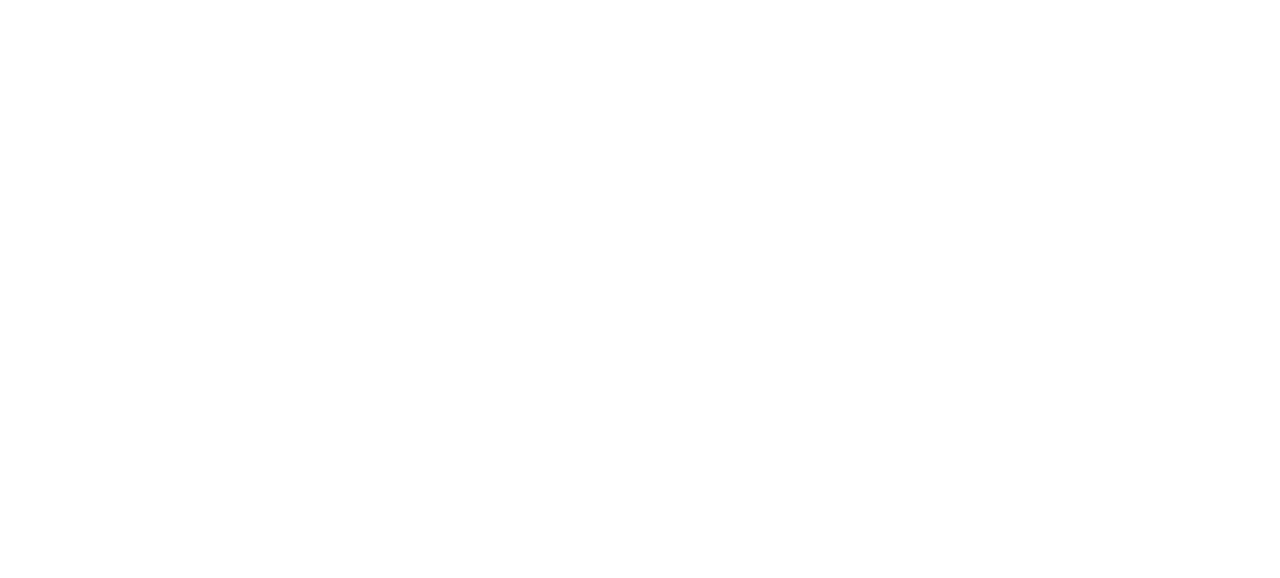
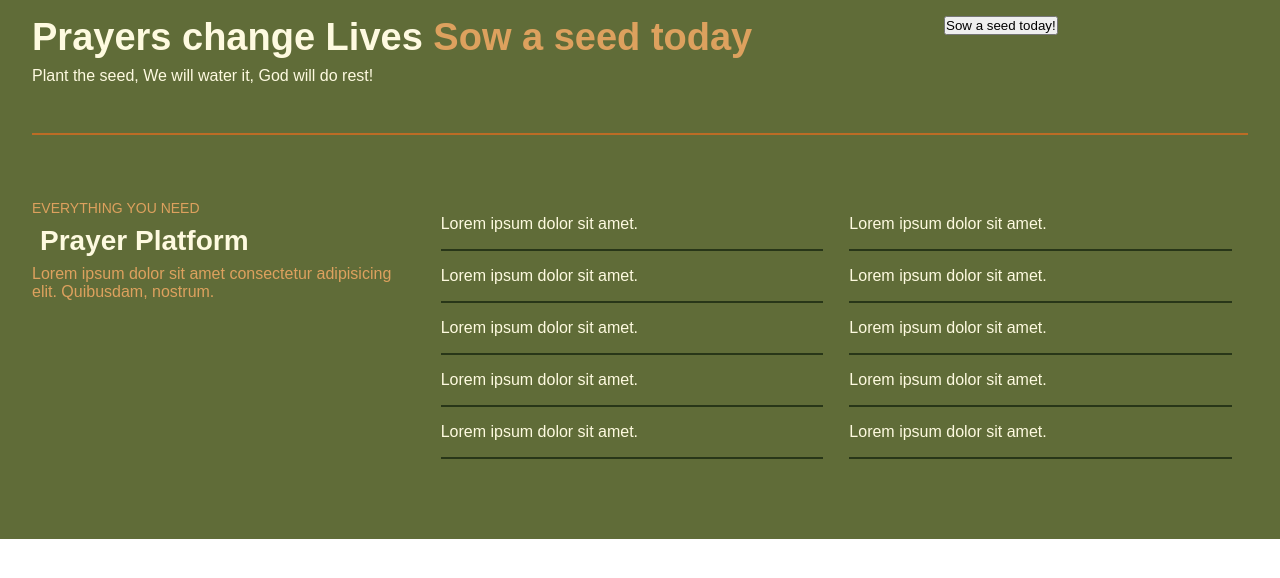
Before and after one commit to OhziiiLov3/plant-a-seed-demo, a React (Create React App) app: page /prayers in a window 1280 px wide. Before the commit this address had no page. Shown: the top 578 px of the page. Built offline with nearby package versions, Linux system fonts and the light colour scheme.

Commit message:
chore: add prayers page and stlyes

```diff
--- a/src/App.js
+++ b/src/App.js
@@ -1,17 +1,15 @@
 import React from 'react'
 import { Routes, Route } from "react-router-dom";
 import Home from './components/Home'
-
+import Prayers from './components/Prayers'
 
 
 function App() {
   return (
     <div >
     <Routes>
-
       <Route path='/' element={<Home/>} />
-
-
+      <Route path='/prayers' element={<Prayers/>} />
     </Routes>
     </div>
   );
--- a/src/components/Home.jsx
+++ b/src/components/Home.jsx
@@ -2,12 +2,14 @@ import React from 'react'
 import './HomeStyles.css'
 import Navbar from './Navbar'
 import Hero from './Hero'
+import Prayers from './Prayers'
 
 const Home = () => {
   return (
     <div>
     <Navbar/>
     <Hero/>
+    <Prayers/>
     </div>
   )
 }
--- /dev/null
+++ b/src/components/Prayers.jsx
@@ -0,0 +1,67 @@
+import React from 'react'
+
+import './PrayersStyles.css'
+
+const Prayers = () => {
+  return (
+    <div className='prayers-layout'>
+        <div className="container">
+            <div className="content">
+                <div className="top-content">
+                    <div>
+                        <h2>Prayers change Lives <span>Sow a seed today</span></h2>
+                        <p>Plant the seed, We will water it, God will do rest!</p>
+                    </div>
+                    <div className="btn-div">
+                        <button>Sow a seed today!</button>
+                    </div>
+                </div>
+                <div className="bottom-content">
+                    <div className="card">
+                        <p><span>Everything you need</span></p>
+                        <h3>Prayer Platform</h3>
+                        <p className='card-p'>Lorem ipsum dolor sit amet consectetur adipisicing elit. Quibusdam, nostrum.</p>
+                    </div>
+                    <div className="card">
+                        <div>
+                            <p>Lorem ipsum dolor sit amet.</p>
+                        </div>
+                        <div>
+                            <p>Lorem ipsum dolor sit amet.</p>
+                        </div>
+                        <div>
+                            <p>Lorem ipsum dolor sit amet.</p>
+                        </div>
+                        <div>
+                            <p>Lorem ipsum dolor sit amet.</p>
+                        </div>
+                        <div>
+                            <p>Lorem ipsum dolor sit amet.</p>
+                        </div>
+                    </div>
+                    {/*  Card 2*/}
+                      <div className="card">
+                        <div>
+                            <p>Lorem ipsum dolor sit amet.</p>
+                        </div>
+                        <div>
+                            <p>Lorem ipsum dolor sit amet.</p>
+                        </div>
+                        <div>
+                            <p>Lorem ipsum dolor sit amet.</p>
+                        </div>
+                        <div>
+                            <p>Lorem ipsum dolor sit amet.</p>
+                        </div>
+                        <div>
+                            <p>Lorem ipsum dolor sit amet.</p>
+                        </div>
+                    </div>
+                </div>
+            </div>
+        </div>
+    </div>
+  )
+}
+
+export default Prayers
--- /dev/null
+++ b/src/components/PrayersStyles.css
@@ -0,0 +1,92 @@
+.prayers-layout {
+    width: 100%;
+    background-color: var(--primary);
+}
+
+.prayers-layout .container{
+    max-width: 1248px;
+    padding: 1rem;
+    margin: auto;
+    overflow: hidden;
+}
+
+.prayers-layout .top-content{
+    display: grid;
+    grid-template-columns: 3fr 1fr;
+    border-bottom:  2px solid var(--lightbrown);
+    padding-bottom: 3rem;
+
+}
+
+.prayers-layout .top-content h2{
+    font-size: 38px;
+    padding-bottom: .5rem;
+}
+
+.prayers-layout .top-content span{
+    color: var(--secondary)
+}
+
+.prayers-layout .top-content p {
+    color: var(--fontColor)
+}
+
+.prayers-layout .bottom-content{
+    display: grid;
+    grid-template-columns: repeat(3, 1fr);
+    grid-gap: 10px;
+    margin: 3rem auto;
+}
+
+.prayers-layout .card {
+    display: flex;
+    flex-direction: column;
+    padding: 1rem 1rem 1rem 0;
+
+}
+
+.prayers-layout .card div{
+    display: flex;
+    border-bottom: 2px solid var(--darkgreen);
+    padding: 1rem 0;
+
+}
+
+
+.prayers-layout .card .no-border{
+    border: none;
+}
+
+.prayers-layout .card span{
+    color: var(--secondary);
+    text-transform: uppercase;
+    font-weight: 500;
+    font-size: 14px;
+}
+
+.prayers-layout .card h3{
+    font-size: 28px;
+    margin: .5rem;
+}
+
+.prayers-layout .card-p {
+   color: var(--secondary);
+
+}
+
+@media screen and (max-width:960px) {
+    .prayers-layout .top-content{
+        grid-template-columns: 1fr;
+    }
+
+    .prayers-layout .container .bottom-content{
+        display: none;
+    }
+
+    .prayers-layout .top-content h2{
+        font-size: 32px;
+    }
+
+
+
+}
```
